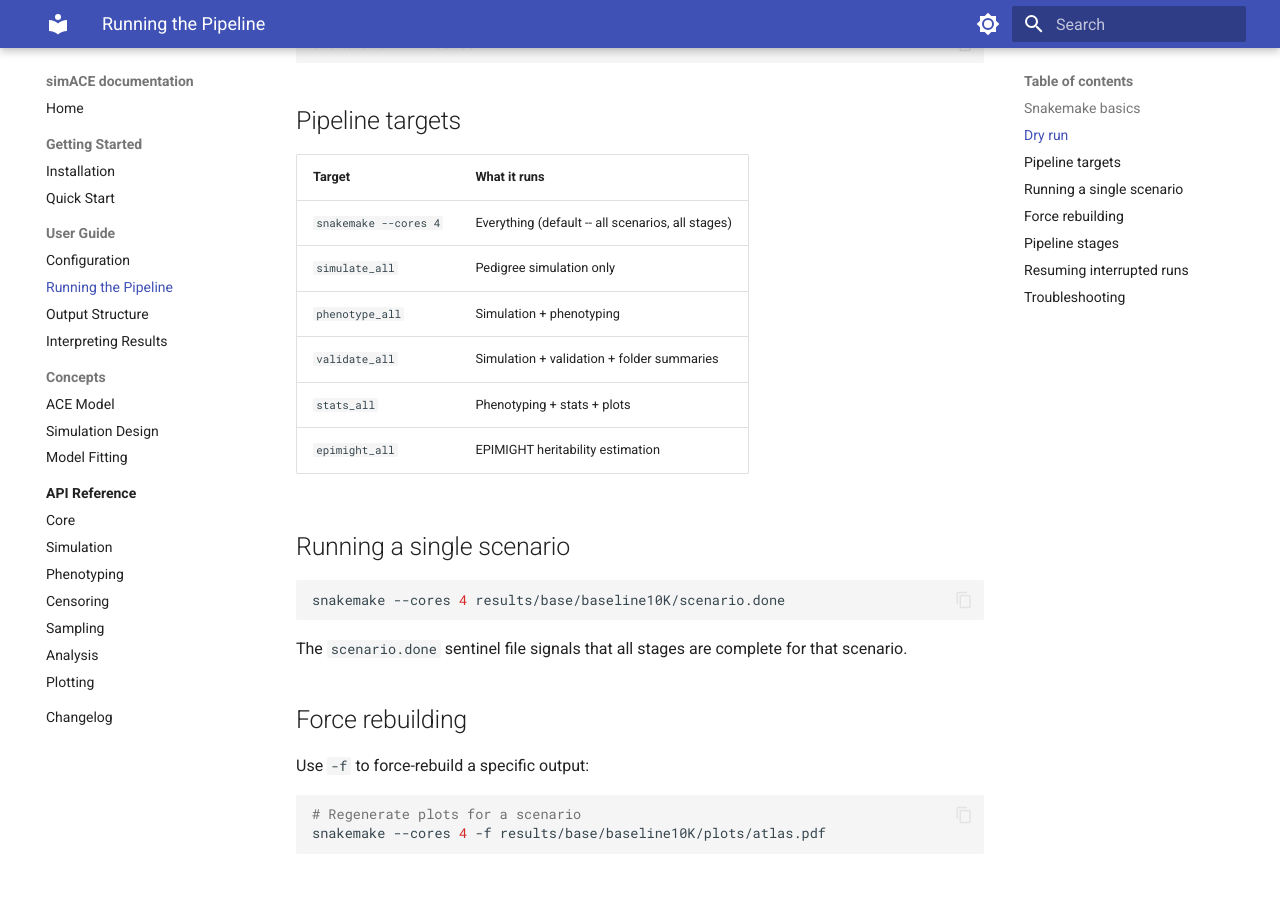
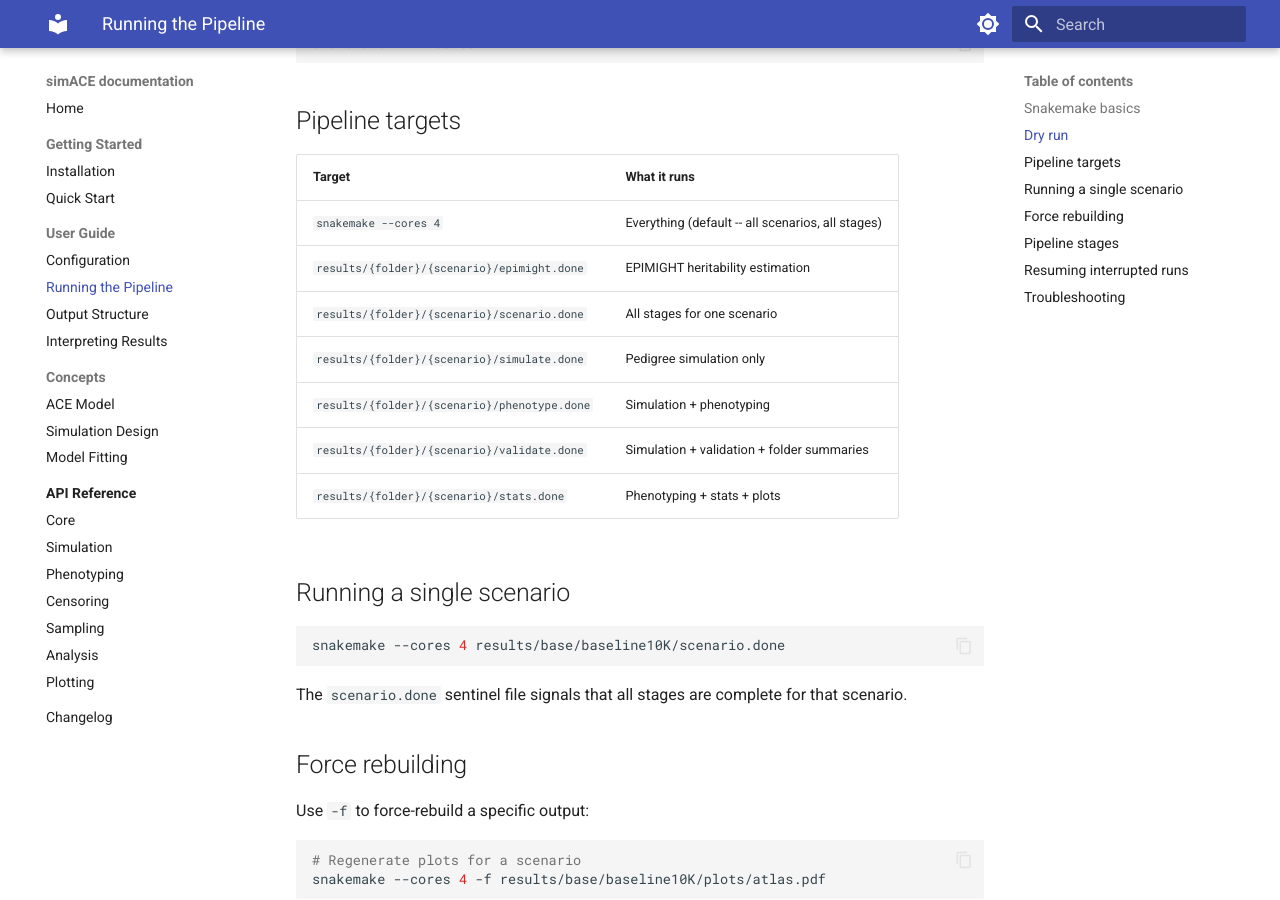
Before and after one commit to rwaples/simACE, an MkDocs documentation site: the page built from docs/user-guide/running-the-pipeline.md, in a window 1280 px wide and 900 px high, scrolled down 447 px. Built offline with MkDocs 1.6.1 and Material for MkDocs 9.7.7, drawn with Linux system fonts in a browser that asks for light colours.

Commit message:
Replace global *_all targets with per-scenario stage sentinels
The old simulate_all, phenotype_all, validate_all, stats_all, and
epimight_all rules ran across every scenario. Replace them with
per-scenario sentinel files (simulate.done, phenotype.done,
validate.done, stats.done, epimight.done) so individual scenarios
can be targeted at any pipeline stage.

```diff
--- a/docs/user-guide/running-the-pipeline.md
+++ b/docs/user-guide/running-the-pipeline.md
@@ -22,11 +22,12 @@ snakemake -n --cores 4
 | Target | What it runs |
 |---|---|
 | `snakemake --cores 4` | Everything (default -- all scenarios, all stages) |
-| `simulate_all` | Pedigree simulation only |
-| `phenotype_all` | Simulation + phenotyping |
-| `validate_all` | Simulation + validation + folder summaries |
-| `stats_all` | Phenotyping + stats + plots |
-| `epimight_all` | EPIMIGHT heritability estimation |
+| `results/{folder}/{scenario}/epimight.done` | EPIMIGHT heritability estimation |
+| `results/{folder}/{scenario}/scenario.done` | All stages for one scenario |
+| `results/{folder}/{scenario}/simulate.done` | Pedigree simulation only |
+| `results/{folder}/{scenario}/phenotype.done` | Simulation + phenotyping |
+| `results/{folder}/{scenario}/validate.done` | Simulation + validation + folder summaries |
+| `results/{folder}/{scenario}/stats.done` | Phenotyping + stats + plots |
 
 ## Running a single scenario
 
```
Also changed, not shown: CLAUDE.md (+2 -2 lines), README.md (+11 -9 lines), fit_ace/README.md (+3 -3 lines), fit_ace/epimight/README.md (+2 -2 lines), 2 other files.
